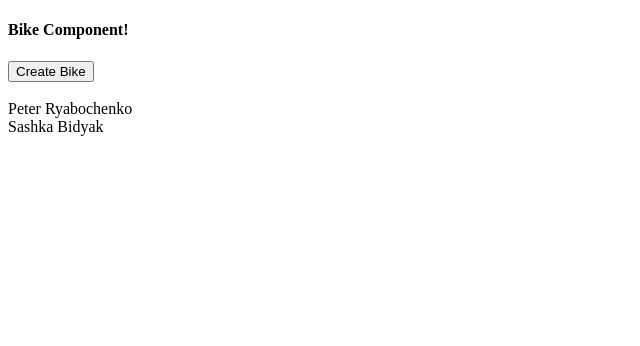
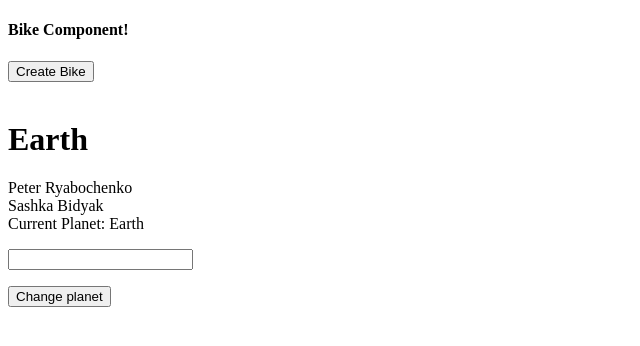
Before and after one commit to CatLassie/AngularTraining, an Angular app in the folder SashaFront/: page /bikes in a window 1280 px wide. Shown: the top 346 px of the page, without its empty margins (0-640 px from the left). Built offline with nearby package versions, Linux system fonts and the light colour scheme; no server answers.

Commit message:
added planet logic

```diff
--- a/SashaFront/src/app/app.component.html
+++ b/SashaFront/src/app/app.component.html
@@ -1,3 +1,4 @@
 <!-- <router-outlet></router-outlet> -->
 <router-outlet></router-outlet>
 <person></person>
+<planet></planet>
--- a/SashaFront/src/app/components/person.component.html
+++ b/SashaFront/src/app/components/person.component.html
@@ -1,4 +1,5 @@
 <br/>
+<h1>{{planet}}</h1>
 <div *ngFor="let person of persons">
     {{person.getFullName()}}
 </div>
--- a/SashaFront/src/app/components/person.component.ts
+++ b/SashaFront/src/app/components/person.component.ts
@@ -1,19 +1,31 @@
-import { Component, OnInit} from '@angular/core';
+import { Component, OnInit, OnDestroy} from '@angular/core';
 import { PersonService } from '../services/person.service';
 import { Person } from '../models/person';
+import { PlanetStore } from '../stores/planet.store';
+import { Subscription } from 'rxjs';
 
 @Component({
     selector: 'person',
     templateUrl: './person.component.html'
 })
-export class PersonComponent implements OnInit{
+export class PersonComponent implements OnInit, OnDestroy{
 
     public persons: Person[] = [];
+    public planet: string;
 
-    constructor(private service: PersonService){};
+    private sub: Subscription;
+
+    constructor(private service: PersonService, private planetStore: PlanetStore){};
 
     public ngOnInit(){
         this.persons = this.service.getPersons();
+        this.sub = this.planetStore.planet.subscribe(
+            planet => this.planet = planet
+        );
+    }
+
+    public ngOnDestroy() {
+        this.sub.unsubscribe();
     }
 
 }
--- /dev/null
+++ b/SashaFront/src/app/components/planet.component.html
@@ -0,0 +1,5 @@
+<div>
+    Current Planet: {{planet}}
+    <p><input [(ngModel)]="inputPlanet"></p>
+    <button (click)="changePlanet()">Change planet</button>
+</div>
--- /dev/null
+++ b/SashaFront/src/app/components/planet.component.ts
@@ -0,0 +1,32 @@
+import { Component, OnInit, OnDestroy} from '@angular/core';
+import { PlanetStore } from '../stores/planet.store';
+import { Subscription } from 'rxjs';
+
+@Component({
+    selector: 'planet',
+    templateUrl: './planet.component.html'
+})
+export class PlanetComponent implements OnInit, OnDestroy{
+
+    public planet: string;
+    public inputPlanet: string;
+
+    private sub: Subscription;
+
+    constructor(private planetStore: PlanetStore){}
+
+    public ngOnInit(){
+         this.sub = this.planetStore.planet.subscribe(
+            planet => this.planet = planet
+        );
+    }
+
+    public ngOnDestroy() {
+        this.sub.unsubscribe();
+    }
+
+    public changePlanet(){
+        this.planetStore.setPlanet(this.inputPlanet);
+    }
+
+}
--- /dev/null
+++ b/SashaFront/src/app/stores/planet.store.ts
@@ -0,0 +1,15 @@
+import { Injectable } from '@angular/core';
+import { BehaviorSubject, Observable } from 'rxjs';
+
+@Injectable()
+export class PlanetStore{
+    // private planet: string = 'Earth';
+
+    private planetSubject: BehaviorSubject<string> = new BehaviorSubject<string>('Earth');
+    public planet: Observable<string> = this.planetSubject.asObservable();
+
+    public setPlanet(planet: string) {
+        this.planetSubject.next(planet);
+    }
+
+}
```
Also changed, not shown: SashaFront/src/app/app.module.ts (+6 -2 lines).
